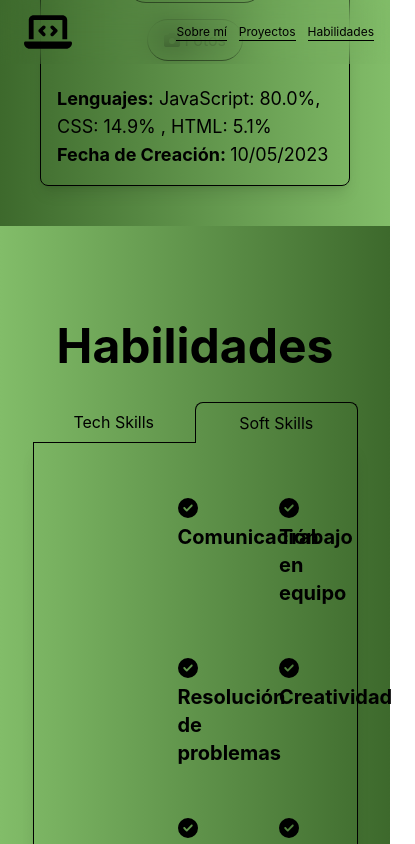
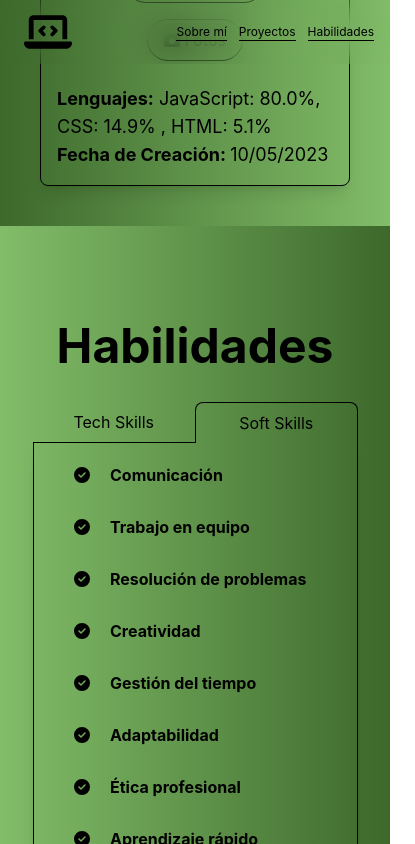
Before and after one commit to JBautistaBeck/My-Portafolio-Viejo, a React (Create React App) app: page / in a window 390 px wide. Both pictures are taken after a click on the element "Soft Skills". Shown: the part 2987-3831 px from the top of the page, 415 px wide, since content can reach past the window. Built offline with nearby package versions, Linux system fonts and the light colour scheme.

Commit message:
responsive skills soft

```diff
--- a/src/views/skills.jsx
+++ b/src/views/skills.jsx
@@ -59,8 +59,8 @@ function Skills() {
 
         {/* Contenido de Soft Skills */}
         {activeTab === 'soft' && (
-          <div className=' ml-28'>
-            <ul className='grid grid-cols-2 gap-y-12 gap-x-14 p-8 text-xl'>
+          <div className=' ml-10 sm:ml-28'>
+            <ul className='grid sm:grid grid-cols-1 sm:grid-cols-2 gap-y-7 sm:gap-y-12 sm:gap-x-14 sm:p-8 sm:text-xl '>
               <li> <FontAwesomeIcon icon={faCircleCheck} className=' mr-4' /> <b>Comunicación</b></li>
               <li> <FontAwesomeIcon icon={faCircleCheck} className=' mr-4' /> <b>Trabajo en equipo</b></li>
               <li> <FontAwesomeIcon icon={faCircleCheck} className=' mr-4' /> <b>Resolución de problemas</b></li>
```
